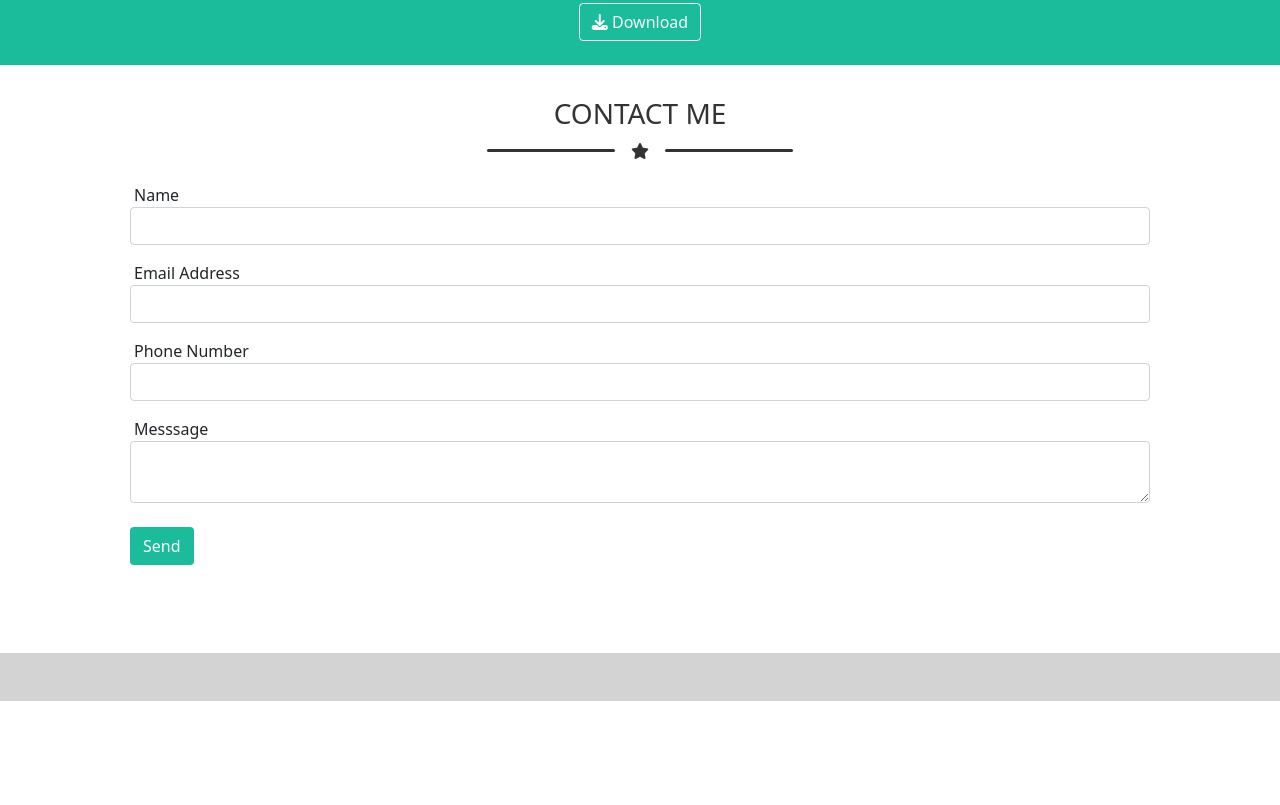
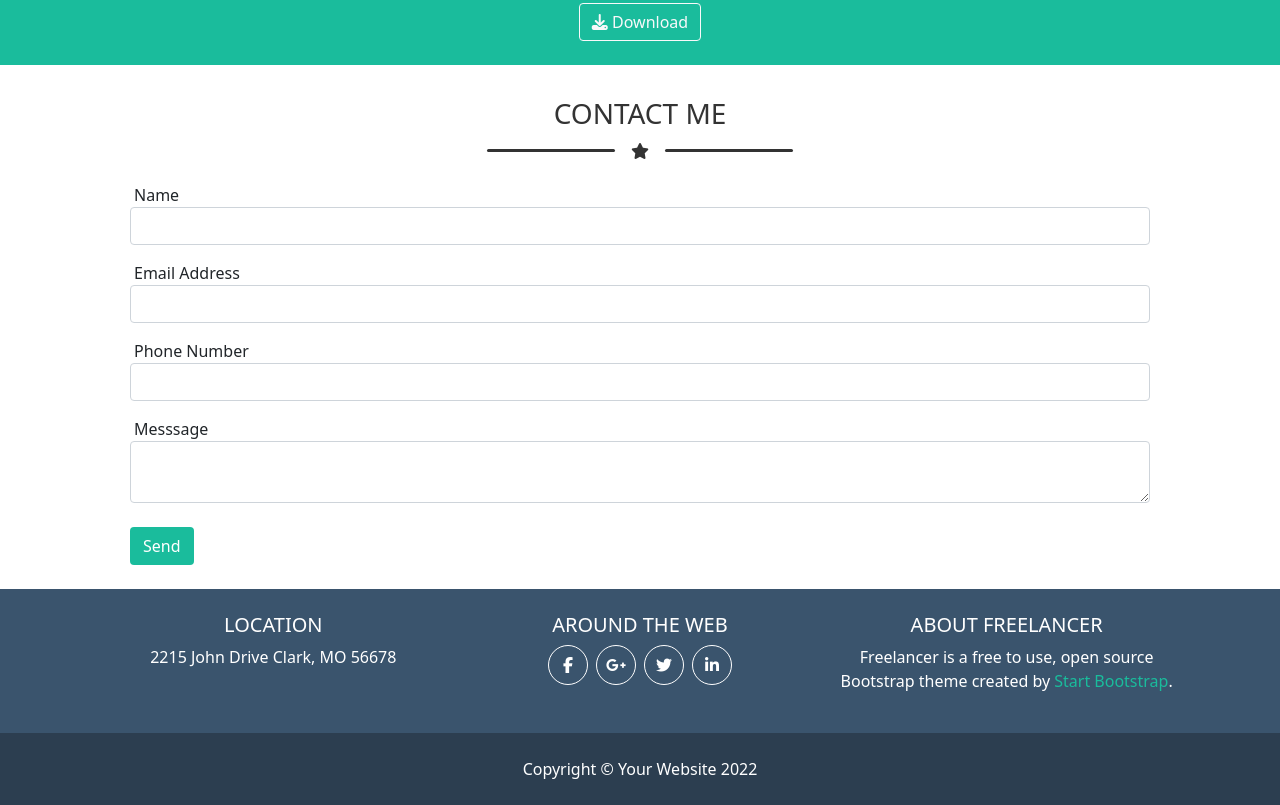
Before and after one commit to emascapa/html-css-bootstrap-freelancer, a plain HTML site: page index.html in a window 1280 px wide. Shown: the part 1497-2302 px from the top of the page. Before the commit the page ends 2198 px from the top, so only its background shows below. Drawn offline with nearby package versions, Linux system fonts and the light colour scheme.

Commit message:
Add footer

```diff
--- a/index.html
+++ b/index.html
@@ -13,10 +13,10 @@
     <script src="https://kit.fontawesome.com/ac7715c080.js" crossorigin="anonymous"></script>
 </head>
 <body class="debug">
+    <!-- HEADER WITH NAVBAR HERE -->
     <header>
         <nav class="navbar navbar-expand-md navbar-dark bg_dark_custom">
             <div class="container">
-
                 <a class="navbar-brand fs-5 fw-bold" href="#">START BOOTSTRAP</a>
                 <button class="navbar-toggler" type="button" data-bs-toggle="collapse" data-bs-target="#navbarSupportedContent" aria-controls="navbarSupportedContent" aria-expanded="false" aria-label="Toggle navigation">
                 <span class="navbar-toggler-icon"></span>
@@ -35,11 +35,12 @@
                     </ul>
                 </div>
             </div>
-
         </nav>
     </header>
 
+    <!-- MAIN SECTION -->
     <main>
+        <!-- HERO SECTION -->
         <section id="start_bootstrap" class="bg_hero_custom">
             <div class="container py-4 d-flex flex-column align-items-center">
                 <!-- <div class="row justify-content-center">
@@ -66,6 +67,7 @@
                 <p class="text-white text-center text-uppercase mt-3">graphic artist - web designer - illustrator</p>
             </div>
         </section>
+        <!-- PORTFOLIO SECTION -->
         <section id="portfolio" class="bg-white">
             <div class="container py-4">
 
@@ -101,6 +103,7 @@
                 </div>
             </div>
         </section>
+        <!-- ABOUT SECTION -->
         <section id="about" class="bg_hero_custom">
             <div class="container py-4">
                 <div class="d-flex flex-column align-items-center text-white">
@@ -138,6 +141,7 @@
 
             </div>
         </section>
+        <!-- CONTACT ME SECTION -->
         <section class="bg-white" id="contact">
             <div class="container py-4">
                 <div class="d-flex flex-column align-items-center text_dark_custom">
@@ -173,34 +177,56 @@
         </section>
     </main>
 
-    <section id="links">
+    <!-- FOOTER HERE -->
+    <footer>
+    <!-- TOP FOOTER SECTION -->
+    <section id="links" class="bg_top_footer">
         <div class="container py-4">
-            <div class="row justify-content-center my-2">
-                <div class="col-8"></div>
-            </div>
-            <div class="row row-cols-1 row-cols-sm-3 mx-4">
+            <div class="row row-cols-1 row-cols-md-3 mx-2">
                 <div class="col">
-
+                    <div class="d-flex flex-column text-center">
+                        <h5 class="text-white text-uppercase">Location</h5>
+                        <p class="text-white text-capitalize">2215 john drive clark, MO 56678</p>
+                    </div>
                 </div>
                 <div class="col">
-
+                    <div class="d-flex flex-column text-center mb-3">
+                        <h5 class="text-white text-uppercase">around the web</h5>
+                        <div class="d-flex justify-content-center text-white">
+                            <div class="d-flex justify-content-center align-items-center border border-white rounded-circle mx-1" style="height: 40px; width: 40px; ">
+                                <i class="fa-brands fa-facebook-f"></i>
+                            </div>
+                            <div class="d-flex justify-content-center align-items-center border border-white rounded-circle mx-1" style="height: 40px; width: 40px; ">
+                                <i class="fa-brands fa-google-plus-g"></i>
+                            </div>
+                            <div class="d-flex justify-content-center align-items-center border border-white rounded-circle mx-1" style="height: 40px; width: 40px; ">
+                                <i class="fa-brands fa-twitter"></i>
+                            </div>
+                            <div class="d-flex justify-content-center align-items-center border border-white rounded-circle mx-1" style="height: 40px; width: 40px; ">
+                                <i class="fa-brands fa-linkedin-in"></i>
+                            </div>
+                        </div>
+                    </div>
                 </div>
                 <div class="col">
-
+                    <div class="d-flex flex-column text-center">
+                        <h5 class="text-white text-uppercase">about freelancer</h5>
+                        <p class="text-white">
+                            Freelancer is a free to use, open source Bootstrap theme
+                            created by <span class="text-capitalize text_custom">Start bootstrap</span>.
+                        </p>
+                    </div>
                 </div>
             </div>
 
         </div>
     </section>
-    <footer class="debug">
-        <div class="container py-4">
-            <div class="row justify-content-center">
-                <div class="col-4"></div>
-            </div>
+    <!-- BOTTOM FOOTER SECTION -->
+    <section class="bg_dark_custom">
+        <div class="container text-center text-white py-4">
+            <span class="text-capitalize">copyright © your website 2022</span>
         </div>
-
+    </section>
     </footer>
-
-
 </body>
 </html>
--- a/style.css
+++ b/style.css
@@ -39,9 +39,16 @@ img {
 .bg_hero_custom {
     background-color: var(--bg-color-hero-about);
 }
+.bg_top_footer {
+    background-color: var(--bg-color-top-footer);
+}
 
 .bg_line_dark {
     background-color: var(--font-color-dark);
+}
+
+.text_custom {
+    color: var(--bg-color-hero-about);
 }
 
 .text_dark_custom {
```
